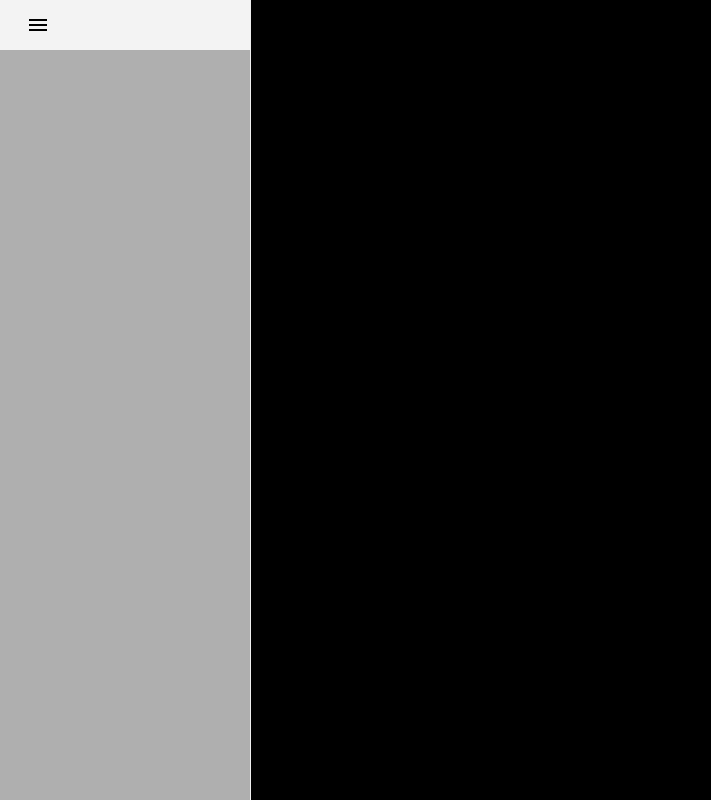
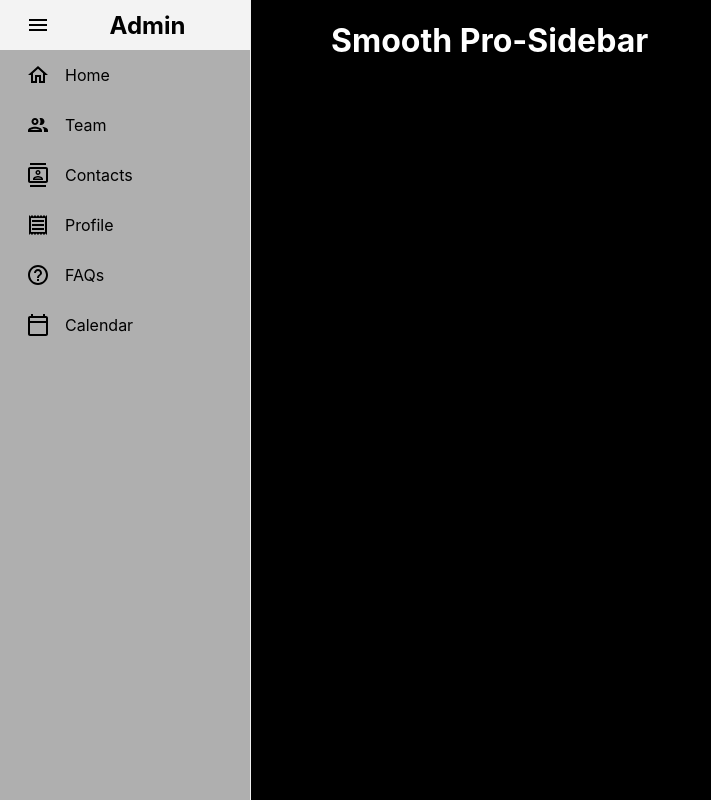
Before and after one commit to Marx-wrld/Smooth-Sidebar-UI, a React (Create React App) app: page / in a window 1280 px wide. Shown: the whole page, without its empty margins (0-711 px from the left). Built offline with nearby package versions, Linux system fonts and the light colour scheme.

Commit message:
Menu wrapper & Sidebar

```diff
--- a/src/App.js
+++ b/src/App.js
@@ -23,9 +23,23 @@ function App() {
             }}
             style={{ textAlign: "center" }}>
               {" "}
+            <h2>Admin</h2>
           </MenuItem>
+          {/*Adding the remaining MenuItems inside the Menu wrapper*/}
+          <MenuItem icon={<HomeOutlinedIcon />}>Home</MenuItem>
+          <MenuItem icon={<PeopleOutlinedIcon />}>Team</MenuItem>
+          <MenuItem icon={<ContactsOutlinedIcon />}>Contacts</MenuItem>
+          <MenuItem icon={<ReceiptOutlinedIcon />}>Profile</MenuItem>
+          <MenuItem icon={<HelpOutlineOutlinedIcon />}>FAQs</MenuItem>
+          <MenuItem icon={<CalendarTodayOutlinedIcon />}>Calendar</MenuItem>
         </Menu>
       </Sidebar>
+      {/* Adding a flex title for our sidebar*/}
+       <main>
+          <h1 style={{ color: "white", marginLeft: "5rem"}}>
+            Smooth Pro-Sidebar
+          </h1>
+        </main>
     </div>
   );
 }
```
